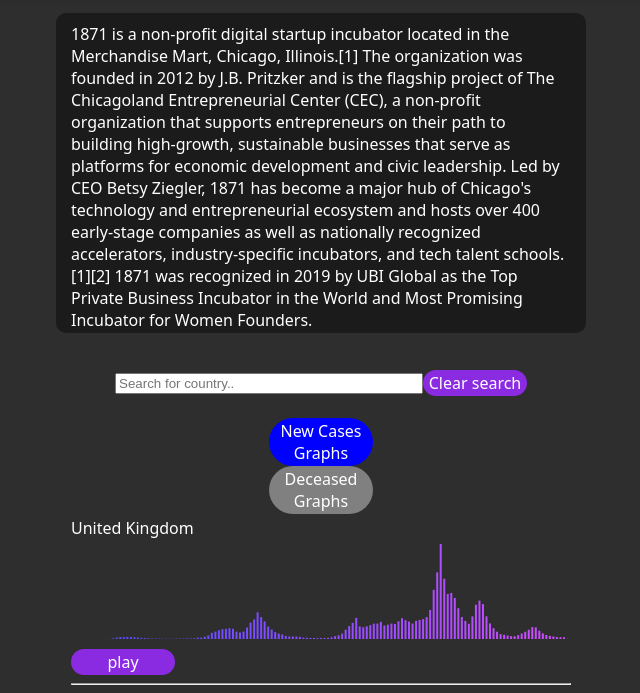
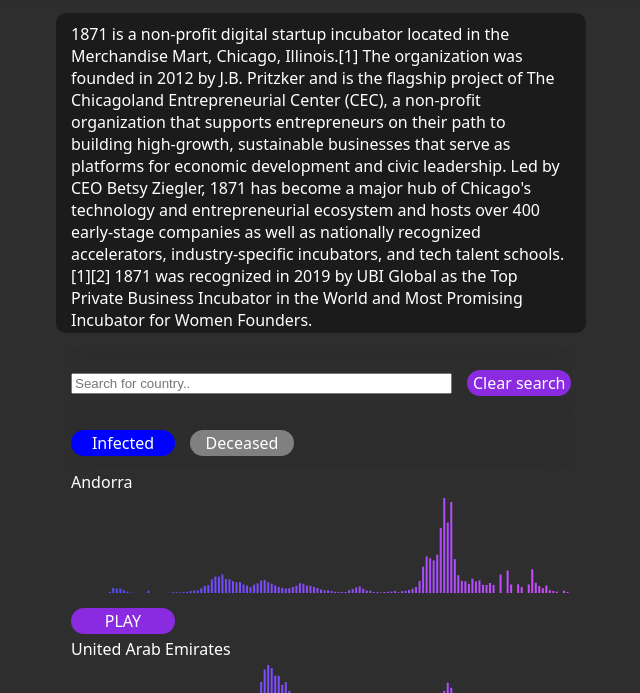
Before and after one commit to ChiKonstantin/pandemic-beat, a React app: page / in a window 1280 px wide. Shown: the part 65-758 px from the top of the page, without its empty margins (319-959 px from the left). Built offline with nearby package versions, Linux system fonts and the light colour scheme.

Commit message:
finetuning CSS

```diff
--- a/client/components/MainPage.js
+++ b/client/components/MainPage.js
@@ -253,6 +253,7 @@
 					Clear search
 				</div>
 			</div>
+			<div id='buttons-wrap'>
 				<div
 					id='new_cases_button'
 					className='button-div'
@@ -261,7 +262,7 @@
 						showGraphs('new_cases');
 					}}
 				>
-				New Cases Graphs
+					Infected
 				</div>
 				<div
 					id='deceased_button'
@@ -271,7 +272,8 @@
 						showGraphs('deceased');
 					}}
 				>
-				Deceased Graphs
+					Deceased
+				</div>
 			</div>
 			{/* <div>USA!!!</div>
 			<audio
@@ -305,7 +307,7 @@
 								<Player country={countryCode} type={'new_deceased'} />
 							</div>
 
-							<hr />
+							{/* <hr /> */}
 						</td>
 					</tr>
 				))}
--- a/client/components/Player.js
+++ b/client/components/Player.js
@@ -32,7 +32,7 @@
 		if (playStatus[country]) {
 			return playStatus[country];
 		} else {
-			return `play`;
+			return `PLAY`;
 		}
 	}
 	function playAudio(event) {
--- a/client/countries.js
+++ b/client/countries.js
@@ -1,235 +1,235 @@
 export const countriesArr = [
-	// 'AD',
-	// 'AE',
-	// 'AF',
-	// 'AG',
-	// 'AI',
-	// 'AL',
-	// 'AM',
-	// 'AO',
-	// 'AR',
-	// 'AS',
-	// 'AT',
-	// 'AU',
-	// 'AW',
-	// 'AZ',
-	// 'BA',
-	// 'BB',
-	// 'BD',
-	// 'BE',
-	// 'BF',
-	// 'BG',
-	// 'BH',
-	// 'BI',
-	// 'BJ',
-	// 'BM',
-	// 'BN',
-	// 'BO',
-	// 'BR',
-	// 'BS',
-	// 'BT',
-	// 'BW',
-	// 'BY',
-	// 'BZ',
-	// 'CA',
-	// 'CD',
-	// 'CF',
-	// 'CG',
-	// 'CH',
-	// 'CI',
-	// 'CK',
-	// 'CL',
-	// 'CM',
-	// 'CN',
-	// 'CO',
-	// 'CR',
-	// 'CU',
-	// 'CV',
-	// 'CW',
-	// 'CY',
-	// 'CZ',
-	// 'DE',
-	// 'DJ',
-	// 'DK',
-	// 'DM',
-	// 'DO',
-	// 'DZ',
-	// 'EC',
-	// 'EE',
-	// 'EG',
-	// 'EH',
-	// 'ER',
-	// 'ES',
-	// 'ET',
-	// 'FI',
-	// 'FJ',
-	// 'FK',
-	// 'FM',
-	// 'FO',
-	// 'FR',
-	// 'GA',
+	'AD',
+	'AE',
+	'AF',
+	'AG',
+	'AI',
+	'AL',
+	'AM',
+	'AO',
+	'AR',
+	'AS',
+	'AT',
+	'AU',
+	'AW',
+	'AZ',
+	'BA',
+	'BB',
+	'BD',
+	'BE',
+	'BF',
+	'BG',
+	'BH',
+	'BI',
+	'BJ',
+	'BM',
+	'BN',
+	'BO',
+	'BR',
+	'BS',
+	'BT',
+	'BW',
+	'BY',
+	'BZ',
+	'CA',
+	'CD',
+	'CF',
+	'CG',
+	'CH',
+	'CI',
+	'CK',
+	'CL',
+	'CM',
+	'CN',
+	'CO',
+	'CR',
+	'CU',
+	'CV',
+	'CW',
+	'CY',
+	'CZ',
+	'DE',
+	'DJ',
+	'DK',
+	'DM',
+	'DO',
+	'DZ',
+	'EC',
+	'EE',
+	'EG',
+	'EH',
+	'ER',
+	'ES',
+	'ET',
+	'FI',
+	'FJ',
+	'FK',
+	'FM',
+	'FO',
+	'FR',
+	'GA',
 	'GB',
 	'GD',
 	'GE',
 	'GF',
-	// 'GG',
-	// 'GH',
-	// 'GI',
-	// 'GL',
-	// 'GM',
-	// 'GN',
-	// 'GQ',
-	// 'GR',
-	// 'GT',
-	// 'GU',
-	// 'GW',
-	// 'GY',
-	// 'HK',
-	// 'HN',
-	// 'HR',
-	// 'HT',
-	// 'HU',
-	// 'ID',
-	// 'IE',
-	// 'IL',
-	// 'IM',
-	// 'IN',
-	// 'IQ',
-	// 'IR',
-	// 'IS',
-	// 'IT',
-	// 'JE',
-	// 'JM',
-	// 'JO',
-	// 'JP',
-	// 'KE',
-	// 'KG',
-	// 'KH',
-	// 'KI',
-	// 'KM',
-	// 'KN',
-	// 'KP',
-	// 'KR',
-	// 'KW',
-	// 'KY',
-	// 'KZ',
-	// 'LA',
-	// 'LB',
-	// 'LC',
-	// 'LI',
-	// 'LK',
-	// 'LR',
-	// 'LS',
-	// 'LT',
-	// 'LU',
-	// 'LV',
-	// 'LY',
-	// 'MA',
-	// 'MC',
-	// 'MD',
-	// 'ME',
-	// 'MG',
-	// 'MH',
-	// 'MK',
-	// 'ML',
-	// 'MM',
-	// 'MN',
-	// 'MO',
-	// 'MP',
-	// 'MQ',
-	// 'MR',
-	// 'MS',
-	// 'MT',
-	// 'MU',
-	// 'MV',
-	// 'MW',
-	// 'MX',
-	// 'MY',
-	// 'MZ',
-	// 'NA',
-	// 'NC',
-	// 'NE',
-	// 'NG',
-	// 'NI',
-	// 'NL',
-	// 'NO',
-	// 'NP',
-	// 'NR',
-	// 'NU',
-	// 'NZ',
-	// 'OM',
-	// 'PA',
-	// 'PE',
-	// 'PF',
-	// 'PG',
-	// 'PH',
-	// 'PK',
-	// 'PL',
-	// 'PN',
-	// 'PR',
-	// 'PS',
-	// 'PT',
-	// 'PW',
-	// 'PY',
-	// 'QA',
-	// 'RE',
-	// 'RO',
-	// 'RS',
-	// 'RU',
-	// 'RW',
-	// 'SA',
-	// 'SB',
-	// 'SC',
-	// 'SD',
-	// 'SE',
-	// 'SG',
-	// 'SH',
-	// 'SI',
-	// 'SK',
-	// 'SL',
-	// 'SM',
-	// 'SN',
-	// 'SO',
-	// 'SR',
-	// 'SS',
-	// 'ST',
-	// 'SV',
-	// 'SX',
-	// 'SY',
-	// 'SZ',
-	// 'TC',
-	// 'TD',
-	// 'TG',
-	// 'TH',
-	// 'TJ',
-	// 'TK',
-	// 'TL',
-	// 'TM',
-	// 'TN',
-	// 'TO',
-	// 'TR',
-	// 'TT',
-	// 'TV',
-	// 'TW',
-	// 'TZ',
-	// 'UA',
-	// 'UG',
-	// 'US',
-	// 'UY',
-	// 'UZ',
-	// 'VA',
-	// 'VC',
-	// 'VE',
-	// 'VG',
-	// 'VI',
-	// 'VN',
-	// 'VU',
-	// 'WF',
-	// 'WS',
-	// 'XK',
-	// 'YE',
-	// 'YT',
-	// 'ZA',
-	// 'ZM',
-	// 'ZW',
+	'GG',
+	'GH',
+	'GI',
+	'GL',
+	'GM',
+	'GN',
+	'GQ',
+	'GR',
+	'GT',
+	'GU',
+	'GW',
+	'GY',
+	'HK',
+	'HN',
+	'HR',
+	'HT',
+	'HU',
+	'ID',
+	'IE',
+	'IL',
+	'IM',
+	'IN',
+	'IQ',
+	'IR',
+	'IS',
+	'IT',
+	'JE',
+	'JM',
+	'JO',
+	'JP',
+	'KE',
+	'KG',
+	'KH',
+	'KI',
+	'KM',
+	'KN',
+	'KP',
+	'KR',
+	'KW',
+	'KY',
+	'KZ',
+	'LA',
+	'LB',
+	'LC',
+	'LI',
+	'LK',
+	'LR',
+	'LS',
+	'LT',
+	'LU',
+	'LV',
+	'LY',
+	'MA',
+	'MC',
+	'MD',
+	'ME',
+	'MG',
+	'MH',
+	'MK',
+	'ML',
+	'MM',
+	'MN',
+	'MO',
+	'MP',
+	'MQ',
+	'MR',
+	'MS',
+	'MT',
+	'MU',
+	'MV',
+	'MW',
+	'MX',
+	'MY',
+	'MZ',
+	'NA',
+	'NC',
+	'NE',
+	'NG',
+	'NI',
+	'NL',
+	'NO',
+	'NP',
+	'NR',
+	'NU',
+	'NZ',
+	'OM',
+	'PA',
+	'PE',
+	'PF',
+	'PG',
+	'PH',
+	'PK',
+	'PL',
+	'PN',
+	'PR',
+	'PS',
+	'PT',
+	'PW',
+	'PY',
+	'QA',
+	'RE',
+	'RO',
+	'RS',
+	'RU',
+	'RW',
+	'SA',
+	'SB',
+	'SC',
+	'SD',
+	'SE',
+	'SG',
+	'SH',
+	'SI',
+	'SK',
+	'SL',
+	'SM',
+	'SN',
+	'SO',
+	'SR',
+	'SS',
+	'ST',
+	'SV',
+	'SX',
+	'SY',
+	'SZ',
+	'TC',
+	'TD',
+	'TG',
+	'TH',
+	'TJ',
+	'TK',
+	'TL',
+	'TM',
+	'TN',
+	'TO',
+	'TR',
+	'TT',
+	'TV',
+	'TW',
+	'TZ',
+	'UA',
+	'UG',
+	'US',
+	'UY',
+	'UZ',
+	'VA',
+	'VC',
+	'VE',
+	'VG',
+	'VI',
+	'VN',
+	'VU',
+	'WF',
+	'WS',
+	'XK',
+	'YE',
+	'YT',
+	'ZA',
+	'ZM',
+	'ZW',
 ];
--- a/public/style.css
+++ b/public/style.css
@@ -16,8 +16,8 @@
 	width: 100%;
 	position: fixed;
 	top: 0px;
-	backdrop-filter: blur(10px);
-	-webkit-backdrop-filter: blur(10px);
+	backdrop-filter: blur(7px);
+	-webkit-backdrop-filter: blur(7px);
 }
 /* #header {
 	display: flex;
@@ -25,20 +25,39 @@
 } */
 
 #search_input {
-	width: 300px;
+	width: 375px;
 }
 #search-wrap {
 	display: flex;
 	flex-direction: row;
-	justify-content: center;
+	justify-content: space-between;
 	align-items: center;
 	position: -webkit-sticky;
 	position: sticky;
 	top: 69px;
 	height: 70px;
-	/* background-color: rgba(46, 46, 46, 0.541);
+	width: 500px;
+	/* border-style: solid; */
+	gap: 15px;
+	background-color: rgba(46, 46, 46, 0.541);
+	backdrop-filter: blur(7px);
+	-webkit-backdrop-filter: blur(7px);
+}
+
+#buttons-wrap {
+	display: flex;
+	flex-direction: row;
+	justify-content: flex-start;
+	gap: 15px;
+	align-items: center;
+	position: -webkit-sticky;
+	position: sticky;
+	top: 120px;
+	height: 50px;
+	width: 500px;
+	background-color: rgba(46, 46, 46, 0.541);
 	backdrop-filter: blur(10px);
-	-webkit-backdrop-filter: blur(10px); */
+	-webkit-backdrop-filter: blur(10px);
 }
 
 table {
@@ -91,13 +110,15 @@
 }
 
 .runner-div-animated {
-	background-color: red;
+	background-color: blueviolet;
 	width: 0px;
 	height: 5px;
 	animation-duration: 2s;
 	animation-name: runner;
 	animation-timing-function: linear;
 	animation-iteration-count: 4;
+	border-radius: 10px;
+	margin-bottom: 5px;
 }
 
 @keyframes runner {
@@ -113,6 +134,7 @@
 	background-color: red;
 	width: 0px;
 	height: 5px;
+	margin-bottom: 5px;
 }
 
 #new_cases_button {
```
Lines whose indentation alone changed are shown as unchanged.
